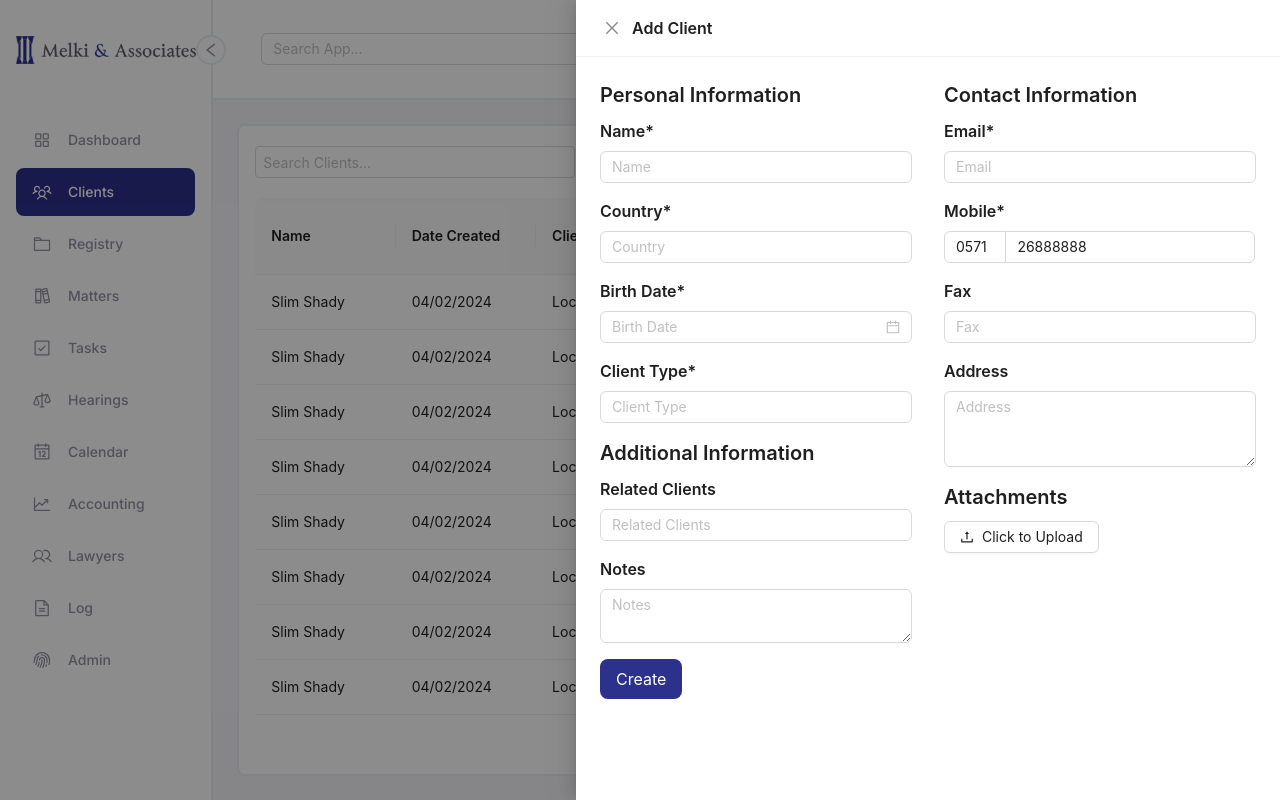
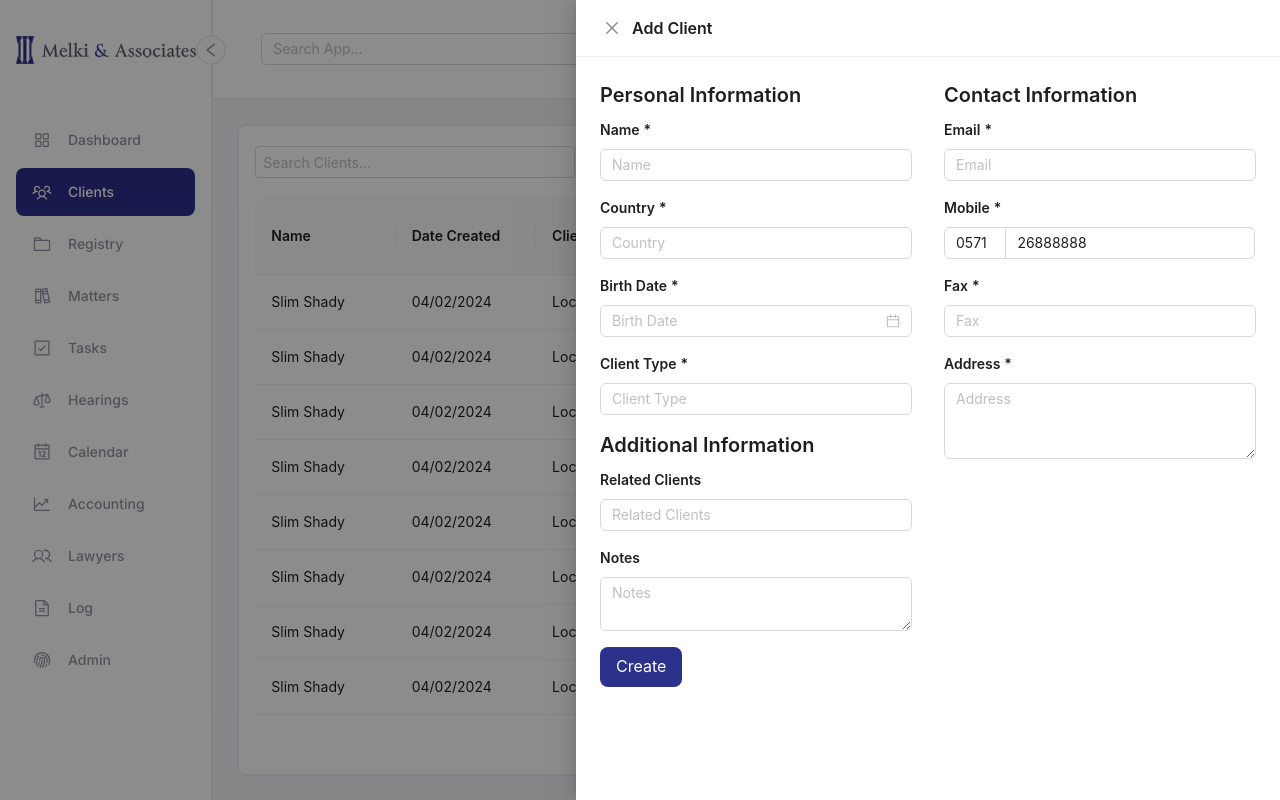
Before and after one commit to FK5/melki-poc, a Next.js app: page /dashboard/clients in a window 1280 px wide. Both pictures are taken after a click on the button "Reports". Built offline with nearby package versions, Linux system fonts and the light colour scheme.

Commit message:
add form validations

```diff
--- a/src/app/components/CustomComponents/CustomButton.js
+++ b/src/app/components/CustomComponents/CustomButton.js
@@ -12,6 +12,7 @@ export const CustomButton = ({ text, size, icon, type, link, onClick }) => {
 
   return (
     <Button
+      htmlType="submit"
       type="ghost"
       size={size}
       icon={icon}
--- a/src/app/components/UserToolbar.js
+++ b/src/app/components/UserToolbar.js
@@ -1,32 +1,64 @@
-import { Badge } from "antd"
+'use state';
 
-import { CustomInput } from "./CustomComponents/CustomInput";
+import { useState } from 'react';
+import { Badge } from 'antd';
 
-import { PiChatDots } from "react-icons/pi";
-import { PiUserCircle } from "react-icons/pi";
-import { PiBell } from "react-icons/pi";
+import { CustomInput } from './CustomComponents/CustomInput';
 
-import { primary } from "../variables/colors";
+import { PiChatDots } from 'react-icons/pi';
+import { PiUserCircle } from 'react-icons/pi';
+import { PiBell } from 'react-icons/pi';
+
+import { Popover } from 'antd';
+
+import { primary } from '../variables/colors';
 
 export const UserToolbar = () => {
+  const [notificationOpen, setNotificationOpen] = useState(false);
+
+  const hideNotification = () => {
+    setNotificationOpen(false);
+  };
+
+  const handleOpenNotificationChange = (newOpen) => {
+    setNotificationOpen(newOpen);
+  };
+
   return (
     <>
       <CustomInput classes="w-80" placeholder="Search App..." />
       <div className="flex gap-2">
         <div className="flex items-center justify-center rounded-full hover:bg-gray-200 h-8 w-8">
           <Badge color={primary} count={5}>
-                        <PiChatDots className={"text-black"} size={20} />
+            <PiChatDots className={'text-black'} size={20} />
           </Badge>
         </div>
         <div className="flex items-center justify-center rounded-full hover:bg-gray-200 h-8 w-8">
+          <Popover
+            placement="bottomRight"
+            content={
+            <div className='flex flex-col w-32'>
+                {/* <div className='flex'> */}
+                    <p>notification one</p>
+                    <p>notification two</p>
+                    <p>notification 3</p>
+                    <p>notification 4</p>
+                {/* </div> */}
+
+            </div>}
+            // title="Title"
+            trigger="click"
+            open={notificationOpen}
+            onOpenChange={handleOpenNotificationChange}>
             <Badge color={primary} count={3}>
-                        <PiBell className={"text-black"} size={18} />
+              <PiBell className={'text-black'} size={18} />
             </Badge>
+          </Popover>
         </div>
         <div className="flex items-center justify-center rounded-full hover:bg-gray-200 h-8 w-8">
-                    <PiUserCircle className={"text-black"} size={20} />
+          <PiUserCircle className={'text-black'} size={20} />
         </div>
       </div>
     </>
-    )
-}
+  );
+};
--- a/src/app/dashboard/clients/page.js
+++ b/src/app/dashboard/clients/page.js
@@ -1,10 +1,17 @@
 'use client';
 import React from 'react';
-import { Space, Table, Input, Drawer, Typography, Upload, DatePicker } from 'antd';
-import { Button } from 'antd';
+import {
+  Space,
+  Table,
+  Input,
+  Drawer,
+  Typography,
+  Upload,
+  DatePicker,
+  Form,
+  AutoComplete
+} from 'antd';
 import { FormOutlined } from '@ant-design/icons';
-
-import { UploadOutlined } from '@ant-design/icons';
 
 import { useWindowDimensions } from '@/app/hooks/useWindowDimensions';
 
@@ -14,7 +21,7 @@ import { CustomButton } from '@/app/components/CustomComponents/CustomButton';
 // add these to divs flex-shrink-0 flex-grow-0 flex-basis-auto
 
 export default function Clients() {
-  const { Title } = Typography;
+  const { Title, Paragraph, Text } = Typography;
   const { TextArea } = Input;
 
   const [drawerOpen, setDrawerOpen] = useState(false);
@@ -22,6 +29,8 @@ export default function Clients() {
   const { height } = useWindowDimensions();
 
   const [tableHeight, setTableHeight] = useState(0);
+
+  const [form] = Form.useForm();
 
   useEffect(() => {
     setTableHeight(height - height / 8 - 240);
@@ -33,6 +42,31 @@ export default function Clients() {
 
   const onClose = () => {
     setDrawerOpen(false);
+    onReset();
+  };
+
+  const onFinish = (values) => {
+    console.log(values);
+  };
+
+  const onReset = () => {
+    form.resetFields();
+  };
+
+  const customizeRequiredMark = (label, { required }) => (
+    <div className="flex items-center mb-0">
+      <Text className="font-semibold mb-0">{label}</Text>
+      {required ? (
+        <Text className="font-semibold mb-0 ml-1">*</Text>
+      ) : (
+        <></>
+        // <Text className="font-semibold mb-0 ml-1">(optional)</Text>
+      )}
+    </div>
+  );
+
+  const validateMessages = {
+    required: 'Please enter ${label}.'
   };
 
   const columns = [
@@ -235,37 +269,84 @@ export default function Clients() {
         />
       </div>
       <Drawer title="Add Client" width={'55%'} onClose={onClose} open={drawerOpen}>
+        <Form
+          requiredMark={customizeRequiredMark}
+          validateMessages={validateMessages}
+          className="w-full"
+          layout={'vertical'}
+          form={form}
+          name="control-hooks"
+          onFinish={onFinish}>
           <div className="flex gap-8">
             <div className="flex flex-col w-1/2">
               <Title level={4}> Personal Information</Title>
 
               <div className="flex flex-col w-full justify-between mb-4">
-              <Title level={5}>Name*</Title>
+                <Form.Item
+                  label="Name"
+                  name="name"
+                  className="mb-0"
+                  rules={[
+                    {
+                      required: true
+                    }
+                  ]}>
                   <Input className="w-full" placeholder="Name" />
+                </Form.Item>
+                {/* <p className="text-xs text-red-400">Name cannot be empty.</p> */}
               </div>
               <div className="flex flex-col w-full justify-between mb-4">
-              <Title level={5}>Country*</Title>
-              <Input className="w-full" placeholder="Country" />
+                <Form.Item
+                  label="Country"
+                  name="country"
+                  className="mb-0"
+                  rules={[
+                    {
+                      required: true
+                    }
+                  ]}>
+                  <AutoComplete placeholder="Country" />
+                </Form.Item>
               </div>
               <div className="flex flex-col w-full justify-between mb-4">
-              <Title level={5}>Birth Date*</Title>
-              <DatePicker placeholder="Birth Date" onChange={onChange} />
+                <Form.Item
+                  label="Birth Date"
+                  name="birthDate"
+                  className="mb-0"
+                  rules={[
+                    {
+                      required: true
+                    }
+                  ]}>
+                  <DatePicker className="w-full" placeholder="Birth Date" onChange={onChange} />
+                </Form.Item>
               </div>
               <div className="flex flex-col w-full justify-between mb-4">
-              <Title level={5}>Client Type*</Title>
-              <Input className="w-full" placeholder="Client Type" />
+                <Form.Item
+                  label="Client Type"
+                  name="clientType"
+                  className="mb-0"
+                  rules={[
+                    {
+                      required: true
+                    }
+                  ]}>
+                  <AutoComplete className="w-full" placeholder="Client Type" />
+                </Form.Item>
               </div>
 
               <Title level={4}> Additional Information</Title>
 
               <div className="flex flex-col w-full justify-between mb-4">
-              <Title level={5}>Related Clients</Title>
-              <Input className="w-full" placeholder="Related Clients" />
+                <Form.Item label="Related Clients" name="relatedClients" className="mb-0">
+                  <AutoComplete className="w-full" placeholder="Related Clients" />
+                </Form.Item>
               </div>
 
               <div className="flex flex-col w-full justify-between mb-4">
-              <Title level={5}>Notes</Title>
+                <Form.Item label="Notes" name="notes" className="mb-0">
                   <TextArea className="w-full" placeholder="Notes" rows={2} />
+                </Form.Item>
               </div>
             </div>
 
@@ -273,29 +354,60 @@ export default function Clients() {
               <Title level={4}> Contact Information</Title>
 
               <div className="flex flex-col w-full justify-between mb-4">
-              <Title level={5}>Email*</Title>
+                <Form.Item
+                  label="Email"
+                  name="email"
+                  className="mb-0"
+                  rules={[
+                    {
+                      required: true
+                    }
+                  ]}>
                   <Input className="w-full" placeholder="Email" />
+                </Form.Item>
               </div>
               <div className="flex flex-col w-full justify-between mb-4">
-              <Title level={5}>Mobile*</Title>
+                <Form.Item
+                  label="Mobile"
+                  name="mobile"
+                  className="mb-0"
+                  rules={[
+                    {
+                      required: true
+                    }
+                  ]}>
                   <Space.Compact>
                     <Input style={{ width: '20%' }} defaultValue="0571" />
                     <Input style={{ width: '80%' }} defaultValue="26888888" />
                   </Space.Compact>
+                </Form.Item>
               </div>
               <div className="flex flex-col w-full justify-between mb-4">
-              <Title level={5}>Fax</Title>
+                <Form.Item
+                  label="Fax"
+                  name="fax"
+                  className="mb-0"
+                  rules={[
+                    {
+                      required: true
+                    }
+                  ]}>
                   <Input className="w-full" placeholder="Fax" />
+                </Form.Item>
               </div>
               <div className="flex flex-col w-full justify-between mb-4">
-              <Title level={5}>Address</Title>
+                <Form.Item
+                  label="Address"
+                  name="address"
+                  className="mb-0"
+                  rules={[
+                    {
+                      required: true
+                    }
+                  ]}>
                   <TextArea className="w-full" placeholder="Address" rows={3} />
+                </Form.Item>
               </div>
-
-            <Title level={4}> Attachments </Title>
-            <Upload>
-              <Button icon={<UploadOutlined />}>Click to Upload</Button>
-            </Upload>
             </div>
           </div>
           <div>
@@ -306,6 +418,7 @@ export default function Clients() {
               onClick={() => showDrawer()}
             />
           </div>
+        </Form>
       </Drawer>
     </>
   );
--- a/src/app/globals.css
+++ b/src/app/globals.css
@@ -60,6 +60,15 @@ body {
 .ant-input:active, .ant-input:focus{
   border-color: #2C318B;
 }
+
+.ant-select-selection-search-input:hover {
+  border-color: #3C42BD;
+}
+
+.ant-select-selection-search-input:active, .ant-select-selection-search-input:focus {
+  border-color: #2C318B;
+
+}
 /* END OF INPUT COMPONENT */
 
 /*
```
Also changed, not shown: src/app/dashboard/layout.js (+1 -6 lines). Lines whose indentation alone changed are shown as unchanged.
